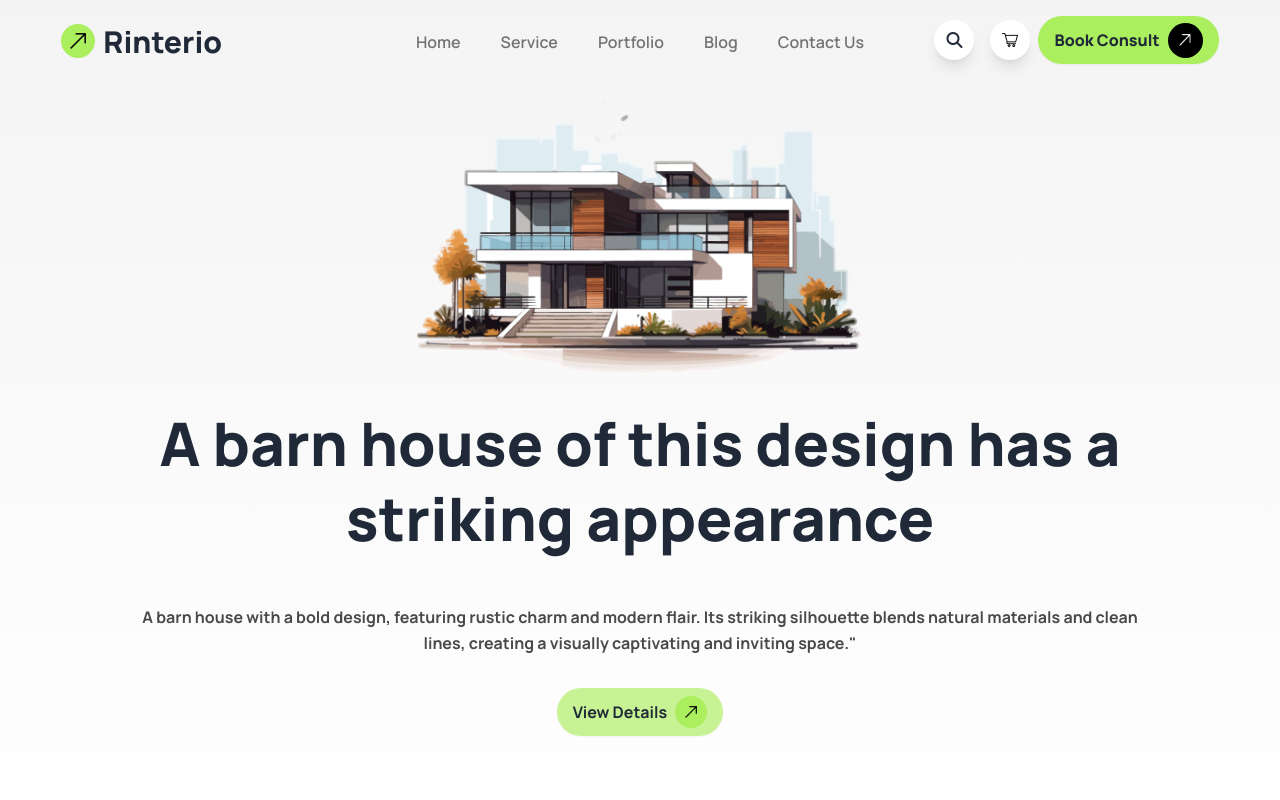
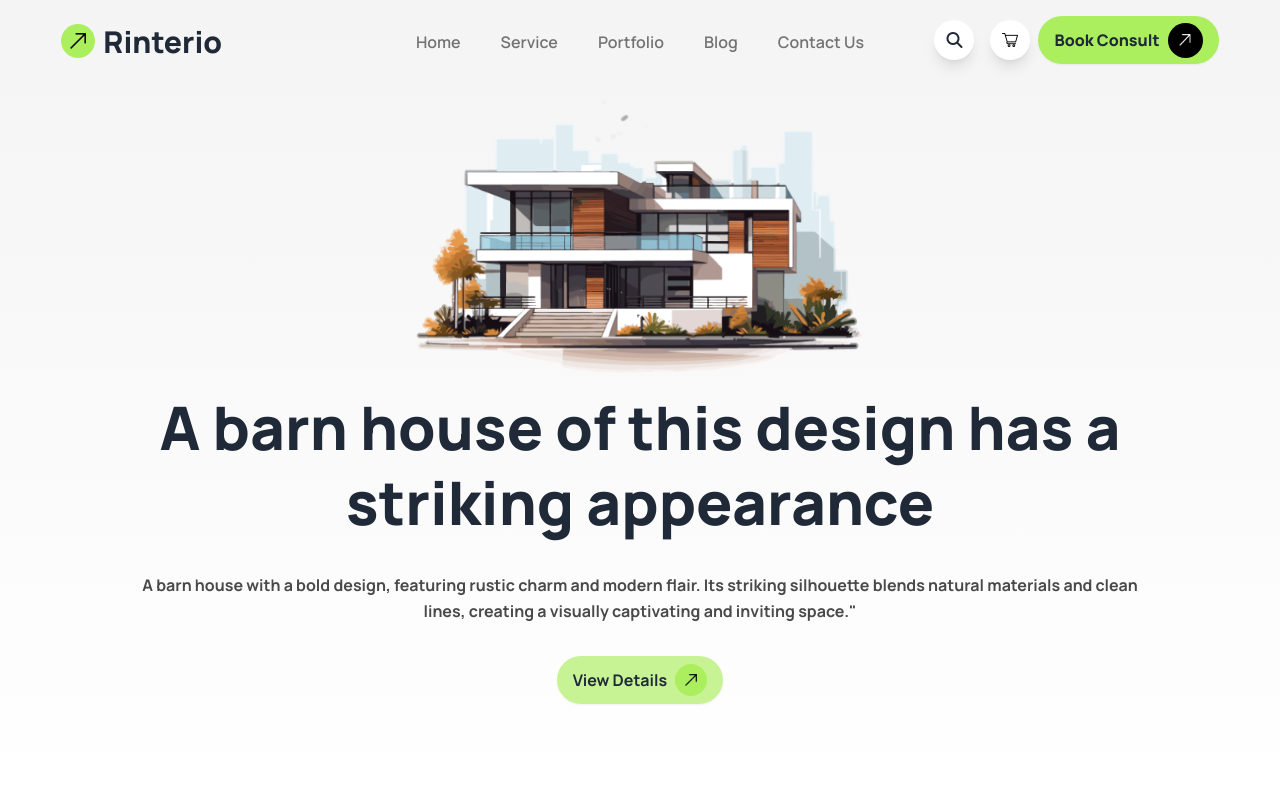
Before and after one commit to walid-official/assignment-3, a plain HTML site: page index.html in a window 1280 px wide. Shown: the top 800 px of the page. Drawn offline with nearby package versions, Linux system fonts and the light colour scheme.

Commit message:
banner content space is customized

```diff
--- a/index.html
+++ b/index.html
@@ -106,7 +106,7 @@
                 <div class="hero-content flex-col">
                   <img src="assets/banner.png" class="md:max-w-md" />
                   <div class="text-center">
-                    <h1 class="text-4xl md:text-5xl lg:text-6xl font-black py-4 md:w-11/12 mx-auto lg:leading-tight">A barn house of this design has a  striking appearance</h1>
+                    <h1 class="text-4xl md:text-5xl lg:text-6xl font-black  md:w-11/12 mx-auto lg:leading-tight">A barn house of this design has a  striking appearance</h1>
                     <p class="py-8 leading-relaxed font-bold text-[#494949] md:w-10/12 mx-auto">
                         A barn house with a bold design, featuring rustic charm and modern flair. Its striking silhouette blends natural materials and clean lines, creating a visually captivating and inviting space."
                     </p>
```
